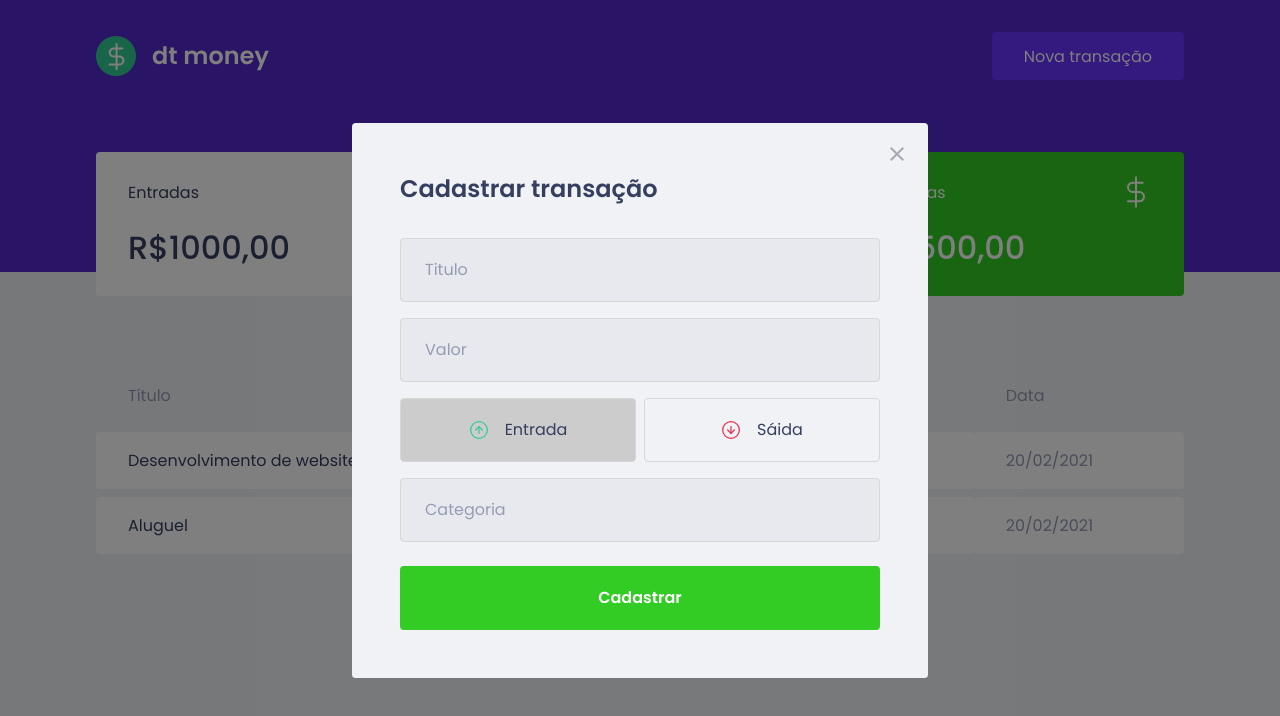
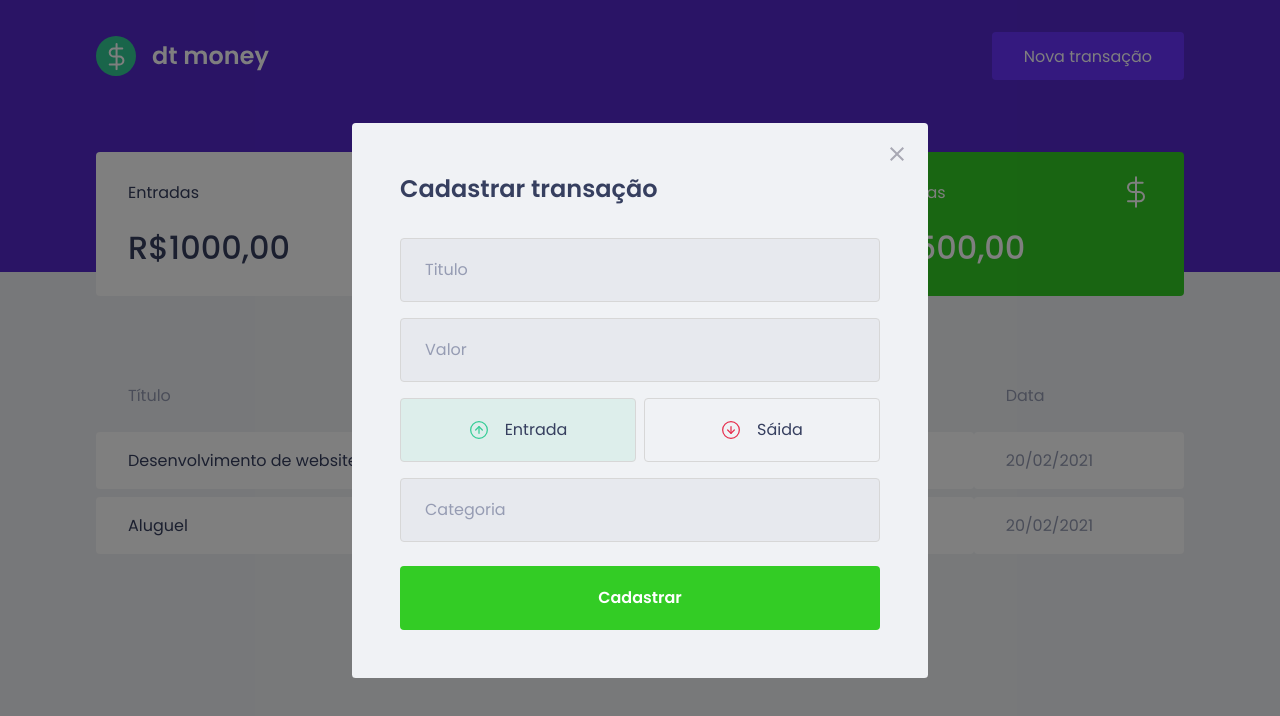
Before and after one commit to joaohitallo/ignite-React-02-DTMoney, a React (Create React App) app: page / in a window 1280 px wide. Both pictures are taken after a click on the button "Nova transação". Shown: the top 716 px of the page. Built offline with nearby package versions, Linux system fonts and the light colour scheme; no server answers; what miragejs would draw is missing.

Commit message:
Adicionando cores aos botoes

```diff
--- a/src/components/NewTransactionModal/index.tsx
+++ b/src/components/NewTransactionModal/index.tsx
@@ -47,6 +47,7 @@
           type="button"
           onClick={() => { setType('deposit'); }}
           isActive={type === 'deposit'}
+          activeColor="green"
         >
           <img src={incomeImg} alt="Entrada" />
           <span> Entrada </span>
@@ -57,6 +58,7 @@
           type="button"
           onClick={() => { setType('withdraw'); }}
           isActive={type === 'withdraw'}
+          activeColor="red"
         >
           <img src={outcomeImg} alt="Saida" />
           <span> Sáida </span>
--- a/src/components/NewTransactionModal/styles.ts
+++ b/src/components/NewTransactionModal/styles.ts
@@ -1,5 +1,5 @@
 import styled from 'styled-components';
-import { darken } from 'polished';
+import { darken, transparentize } from 'polished';
 
 export const Container = styled.form`
     h2 {
@@ -61,6 +61,12 @@
 
 interface RadioBoxProps {
     isActive: boolean;
+    activeColor: 'green' | 'red';
+}
+
+const colors ={
+    green: '#33cc95',
+    red: '#e52e4d'
 }
 
 export const RadioBox = styled.button<RadioBoxProps>`
@@ -68,7 +74,10 @@
         border: 1px solid #d7d7d7;
         border-radius: 0.25rem;
 
-        background: ${(props) => props.isActive ? '#ccc' : 'transparent'};
+        background: ${(props) => props.isActive
+            ? transparentize(0.9, colors[props.activeColor])
+            : 'transparent'
+        };
 
         display: flex;
         align-items: center;
```
